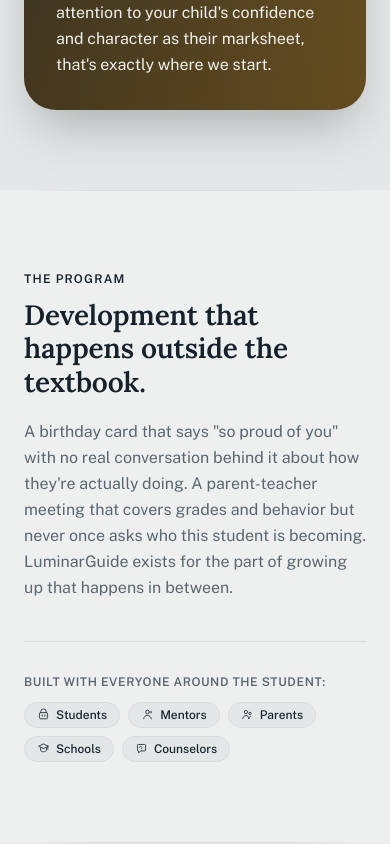
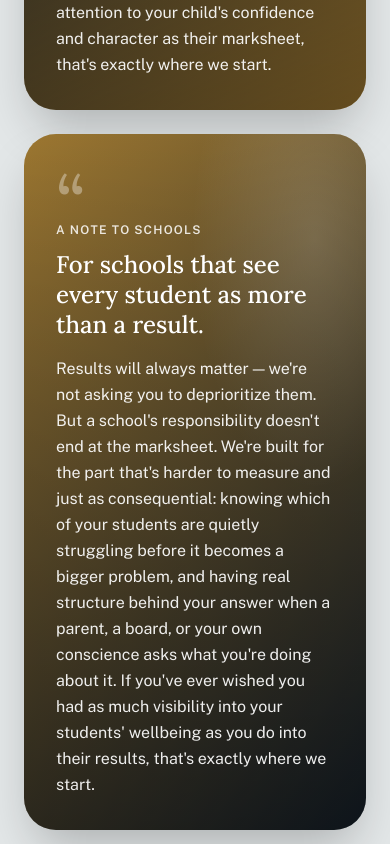
Before and after one commit to youphorialuminars/luminarguide, a Next.js app: page / in a window 390 px wide. Shown: the part 3160-4004 px from the top of the page. Built offline with nearby package versions, Linux system fonts and the light colour scheme.

Commit message:
Manual code change

```diff
--- a/src/app/page.tsx
+++ b/src/app/page.tsx
@@ -126,6 +126,45 @@
             </div>
           </div>
 
+          {/* Message to schools — same treatment as the parents panel just
+              above, stacked directly beneath it so both audiences see their
+              own message in the same place, one after the other. */}
+          <div className="relative rounded-3xl overflow-hidden shadow-2xl p-8 md:p-12 mt-6">
+            <div
+              className="absolute inset-0"
+              style={{ background: 'linear-gradient(135deg, var(--accent) 0%, var(--primary) 100%)' }} />
+            <div
+              className="absolute inset-0"
+              style={{ background: 'radial-gradient(60% 60% at 85% 15%, rgba(255,255,255,0.18) 0%, transparent 60%)' }} />
+            <div
+              className="absolute inset-0"
+              style={{ background: 'linear-gradient(175deg, rgba(0,0,0,0.06) 0%, rgba(0,0,0,0.4) 100%)' }} />
+
+            <div className="relative">
+              <span
+                className="block leading-none mb-2"
+                style={{ fontFamily: 'var(--font-serif)', fontSize: '4.5rem', color: 'rgba(255,255,255,0.35)' }}>
+
+                &ldquo;
+              </span>
+              <p
+                className="text-xs font-600 uppercase tracking-widest mb-3 -mt-6"
+                style={{ fontWeight: 600, color: 'rgba(255,255,255,0.85)' }}>
+
+                A Note to Schools
+              </p>
+              <h3
+                className="mb-4"
+                style={{ fontFamily: 'var(--font-serif)', fontSize: 'clamp(1.5rem, 2.6vw, 2.25rem)', lineHeight: 1.25, color: '#FFFFFF' }}>
+
+                {purpose.messageToSchools.heading}
+              </h3>
+              <p className="text-base leading-relaxed max-w-2xl" style={{ color: 'rgba(255,255,255,0.92)' }}>
+                {purpose.messageToSchools.description}
+              </p>
+            </div>
+          </div>
+
         </div>
       </section>
 
```
